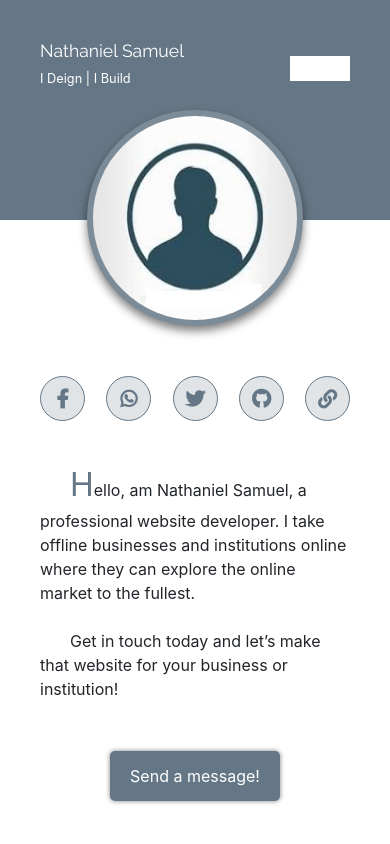
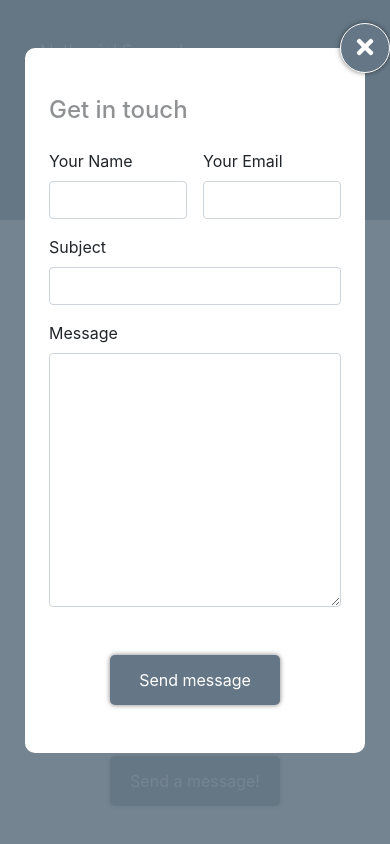
Before and after one commit to Nathaniel091/profile, a plain HTML site: page index.html in a window 390 px wide. Both pictures are taken after a click on the button "Send a message!". Shown: the top 844 px of the page. Drawn offline with Linux system fonts and the light colour scheme.

Commit message:
done with formToggle. Next is to effect the send message action probably with Email.js

```diff
--- a/assets/css/index.css
+++ b/assets/css/index.css
@@ -7,9 +7,8 @@
 # General Styling
 --------------------------------------------------------------*/
 body {
-  /*font-family: raleway;*/
-  /*font-family: montserat;*/
-  /*font-family: segeou ui;*/
+
+  /*font-family: Segoe UI', sans-serif;*/
 }
 
 a {}
@@ -127,8 +126,8 @@ h1, h2, h3, h4, h5, h6 {}
 
 #page-body .social-links a{
   display: inline-flex;
-  width: 45px;
-  height: 45px;
+  width: 50px;
+  height: 50px;
   color: #657786;
   background: rgba(101, 119, 134, 0.2);
   border-radius: 50%;
@@ -141,7 +140,7 @@ h1, h2, h3, h4, h5, h6 {}
 }
 
 #page-body .social-links a > i{
-  font-size: 1.2em;
+  font-size: 1.4em;
   font-weight: bold;
   margin: auto;
 }
@@ -184,25 +183,33 @@ h1, h2, h3, h4, h5, h6 {}
 
 }
 
-/*.form-container > div{
-  background: rgba(101, 119, 134, 0.9);
+.form-container > div{
+  /*background: rgba(101, 119, 134, 0.9);*/
+  background-color: white;
   position: fixed;
   top: 0;
   left: 0;
   right: 0;
   bottom: 0;
-  width: 100%;
+  /*width: 100%;*/
+  width: 0%;
   height: 100%;
   overflow-y: scroll;
+
+/*  -webkit-transition: background 1s;  Safari
+  transition: background 1s;*/
+
+  -webkit-transition: 1s; /* Safari */
+  transition: 1s;
 }
-*/
-/*.form-container > div form{
+
+.form-container > div form{
   position: relative;
   width: 500px !important;
   border-radius: 10px;
-}*/
+}
 
-/*.form-container > div form #close-btn{
+.form-container > div form #close-btn{
   position: absolute;
   top: -25px;
   right: -25px;
@@ -212,12 +219,12 @@ h1, h2, h3, h4, h5, h6 {}
   background: rgba(101, 119, 134, 1);
 
   border-radius: 50%;
-  border: 1px solid white;
-}*/
+  border: 1px solid white !important;
+}
 
-/*.form-container > div form #close-btn:hover{
+.form-container > div form #close-btn:hover{
   background: rgba(0, 0, 0, 0.9);
-}*/
+}
 
 @media (max-width: 900px) {
   #page-body > div{
@@ -242,6 +249,22 @@ h1, h2, h3, h4, h5, h6 {}
   .form-container > div{
     padding-left: 30px !important;
     padding-right: 30px !important;
+  }
+}
+
+@media (max-width: 450px) {
+  /*form*/
+  .form-container > div{
+    padding-left: 25px !important;
+    padding-right: 25px !important;
+  }
+}
+
+@media (max-width: 320px) {
+  /*form*/
+  .form-container > div{
+    padding-left: 10px !important;
+    padding-right: 10px !important;
   }
 }
 
--- a/assets/javascript/main.js
+++ b/assets/javascript/main.js
@@ -1,10 +1,33 @@
 
-// let formToggleBtn = git document.querySelector("form-toggle-btn");
-let formToggleBtn = document.getElementById("form-toggle-btn");
-// sendMessageBtn.addEventListener('click', openSendMessageForm);
+const formContainer = document.querySelector("#form-container");
 
-// function openSendMessageForm() {
-// 	console.log(sendMessageBtn)
-// }
+const formToggleBtn = document.querySelector("#form-toggle-btn");
+formToggleBtn.addEventListener('click', function(event){
+	event.preventDefault();
+	launchSendMessageForm();
+});
+
+const formCloseBtn = document.querySelector("form #close-btn");
+formCloseBtn.addEventListener('click', function(event){
+	event.preventDefault();
+	closeSendMessageForm();
+});
+
+// function 'launchSendMessageForm'
+function launchSendMessageForm() {
+	/*background: rgba(101, 119, 134, 0.9);*/
+	formContainer.classList.remove('d-none');
+	const formWrapper = document.querySelector("#form-container div");
+	// formWrapper.style.backgroundColor = 'transparent';
+	formWrapper.style.backgroundColor = 'rgba(101, 119, 134, 0.9)';
+	formWrapper.style.width = '100%';
+	// console.log(formWrapper)
+}
+
+// function 'closeSendMessageForm'
+function closeSendMessageForm() {
+	formContainer.classList.add('d-none');
+}
+
 // console.log(openSendMessageForm())
-console.log(sendMessageBtn)
+// console.log(formToggleBtn)
--- a/index.html
+++ b/index.html
@@ -109,14 +109,14 @@
 			     	<!-- form-toggle-btn -->
 			          <button id="form-toggle-btn" class="d-block mx-auto text-center">Send a message!</button>
 
-			          <div class="form-container d-none">
-			          	<div class="py-5 px-5">
+			          <div id="form-container" class="form-container d-none">
+			          	<div id="wrapper" class="py-5 px-5 mx-auto">
 			          		<form action="" id="" class="mx-auto bg-white py-5 px-4">
 			          			<!-- close button -->
-			          			<button id="close-btn" class="close-btn"><i class="fas fa-times"></i></button>
+			          			<button id="close-btn" class="close-btn text-white"><i class="fas fa-times"></i></button>
 
 			          			<!-- Get in touch -->
-			          			<h4 class="mb-4" style="opacity: 0.2;">Get in touch</h4>
+			          			<h4 class="mb-4" style="opacity: 0.5;">Get in touch</h4>
 
 			          			<!-- name-and-email -->
 								<div class="name-and-email d-flex justify-content-between">
@@ -206,6 +206,6 @@
 	<!-- <script src="bootstrap/js/bootstrap.bundle.min.js"></script> -->
 
 	<!-- My Script.js -->
-	<script src="javascript/main.js"></script>
+	<script src="assets/javascript/main.js"></script>
 </body>
 </html>
```
